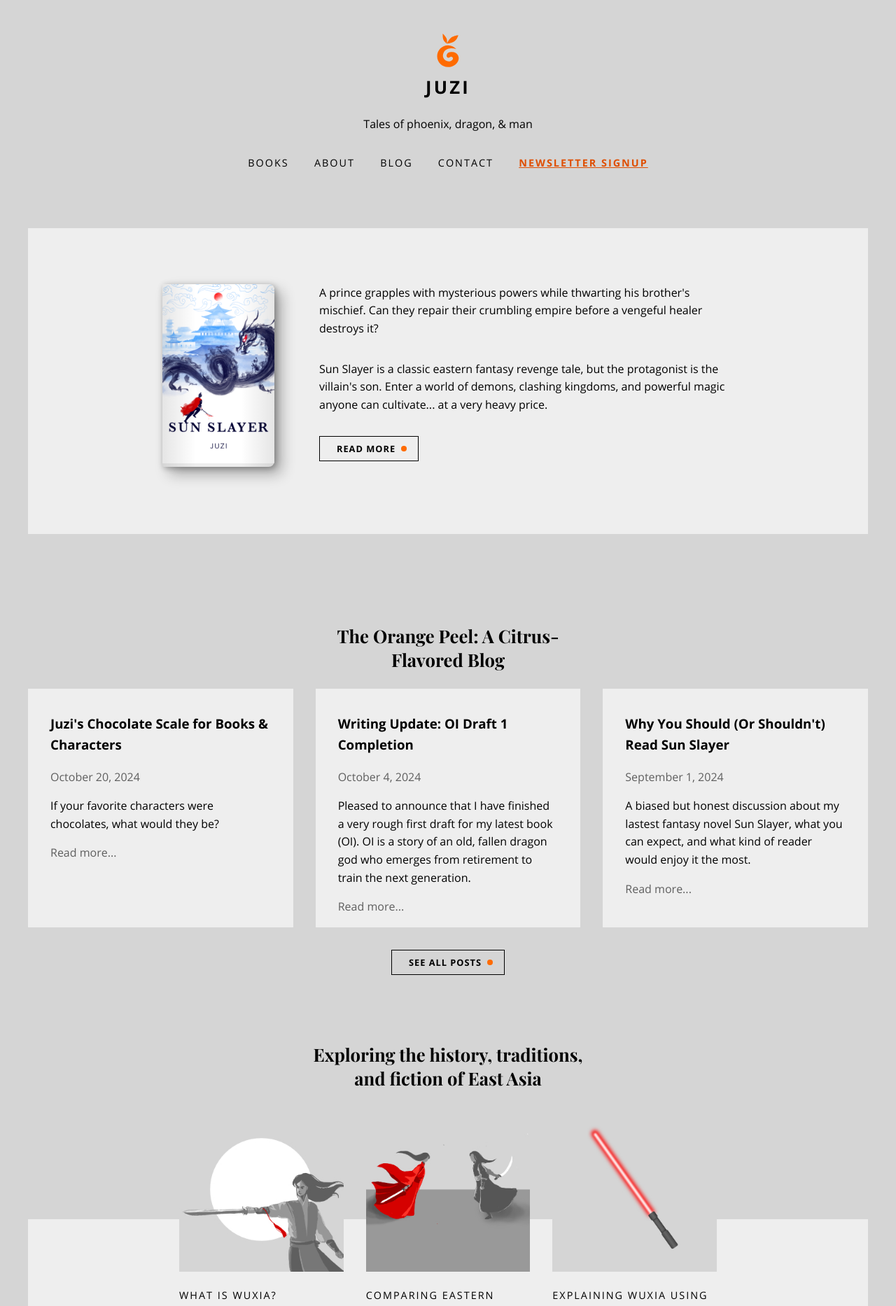
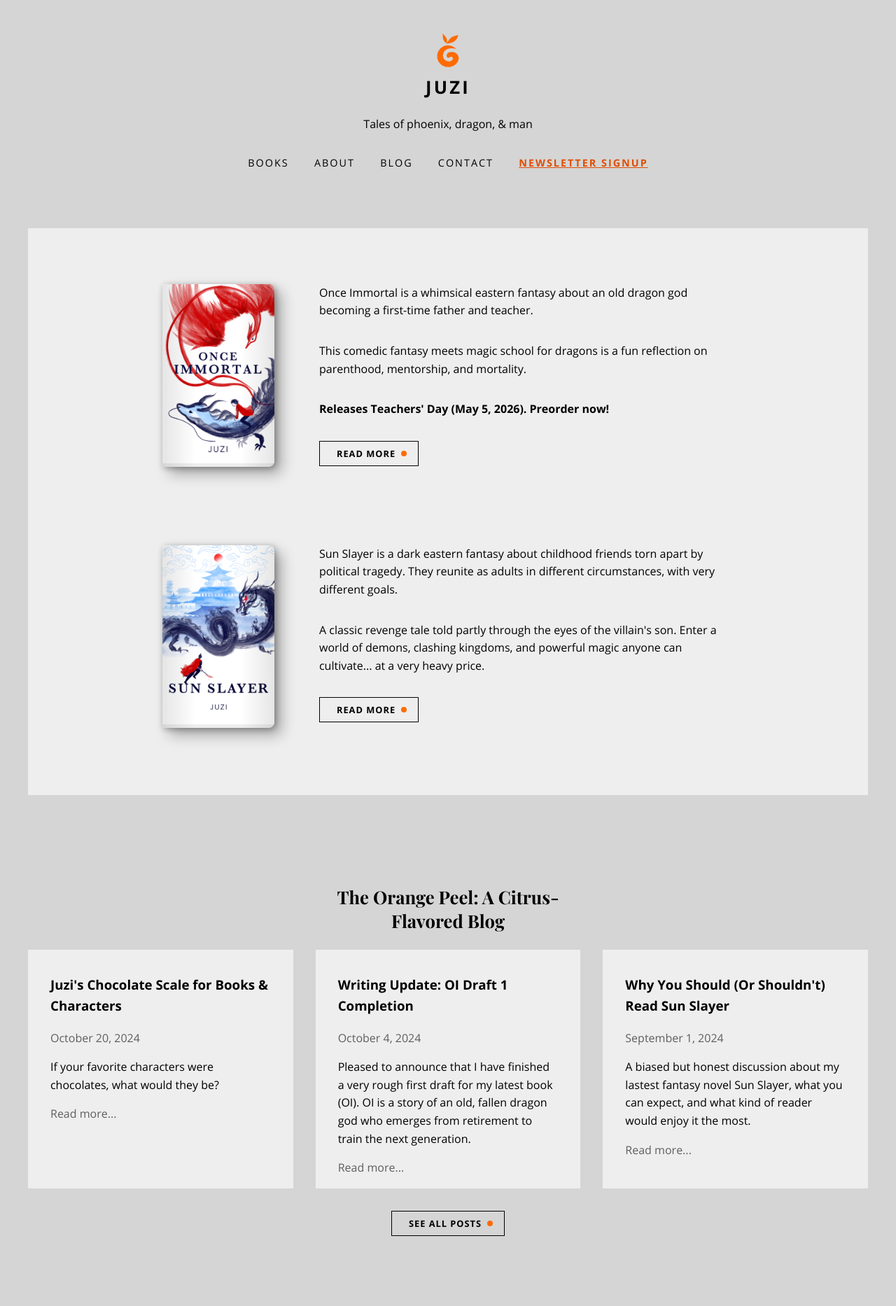
Before and after one commit to Gernene/juzi, a Jekyll site: the page built from index.html, in a window 1280 px wide. Shown: the top 1866 px of the page at 70% size. Built offline with Jekyll 4.4.1, drawn with Linux system fonts in a browser that asks for light colours.

Commit message:
Add Once Immortal to home

```diff
--- a/css/style.css
+++ b/css/style.css
@@ -482,19 +482,23 @@ body {
   width: 100%;
 }
 
-.book-prev {
+.book-prev-wrapper {
   background: #eee;
   margin: 0 0 5rem 0;
   padding: 5rem 2rem;
 }
 
+.book-prev {
+  margin: 0 0 6rem 0;
+}
+
+.book-prev:last-child {
+  margin: 0;
+}
+
 .book-prev p {
   margin: 0;
-  padding: 2rem 0;
-}
-
-.book-prev p:first-of-type {
-  padding: 0;
+  padding: 0 0 2rem 0;
 }
 
 .articles {
@@ -819,7 +823,11 @@ body {
     align-items: flex-start;
     align-self: center;
     display: flex;
-    margin: 0 auto 5rem auto;
+    margin: 0 auto 6rem auto;
+  }
+
+  .book-prev:last-child {
+    margin-bottom: 0 auto;
   }
 
   .book-sm {
@@ -917,9 +925,17 @@ body {
     margin: 0 6rem 0 0;
   }
 
-  .book-prev {
+  .book-prev-wrapper {
     margin: 0 0 8rem 0;
     padding: 5rem 12rem;
+  }
+
+  .book-prev {
+    margin: 0 0 6rem 0;
+  }
+
+  .book-prev:last-child {
+    margin: 0;
   }
 
   .book-prev .book-sm {
@@ -947,7 +963,7 @@ body {
     content: " ";
     display: flex;
     height: calc(100% - 5rem);
-    margin: 0 0 20rem 0
+    margin: 0 0 20rem 0;
     padding: 0 0 10rem 0;
     position: absolute;
     top: 10rem;
--- a/index.html
+++ b/index.html
@@ -4,6 +4,28 @@ layout: default
 <!-- <div class="video-wrapper">
   <iframe class="video" width="950" height="534" src="https://www.youtube.com/embed/kFgGR5vS4f0?rel=0" title="YouTube video player" frameborder="0" allow="accelerometer; autoplay; clipboard-write; encrypted-media; gyroscope; picture-in-picture" allowfullscreen></iframe>
 </div> -->
+<section class="book-prev-wrapper">
+  <div class="book-prev">
+      <a href="{{ site.url }}/once-immortal/">
+        <div class="book-sm">
+        <img src="{{ site.url }}/img/writing/once-immortal/once-immortal-cover.jpg" title="Once Immortal Book Cover" alt="Once Immortal by Juzi">
+        <div class="shading"></div>
+        </div>
+      </a>
+      <div class="book-prev-info">
+        <div class="sr-only">Once Immortal</div>
+        <p>
+          Once Immortal is a whimsical eastern fantasy about an old dragon god becoming a first-time father and teacher.
+        </p>
+        <p>
+          This comedic fantasy meets magic school for dragons is a fun reflection on parenthood, mentorship, and mortality.
+        </p>
+        <p>
+          <strong>Releases Teachers' Day (May 5, 2026). Preorder now!</strong>
+        </p>
+        <a class="cta" href="{{ site.url }}/once-immortal/">Read More</a>
+      </div>
+  </div>
   <div class="book-prev">
       <a href="{{ site.url }}/sun-slayer/">
         <div class="book-sm">
@@ -14,14 +36,15 @@ layout: default
       <div class="book-prev-info">
         <div class="sr-only">Sun Slayer</div>
         <p>
-          A prince grapples with mysterious powers while thwarting his brother's mischief. Can they repair their crumbling empire before a vengeful healer destroys it?
+          Sun Slayer is a dark eastern fantasy about childhood friends torn apart by political tragedy. They reunite as adults in different circumstances, with very different goals.
         </p>
         <p>
-          Sun Slayer is a classic eastern fantasy revenge tale, but the protagonist is the villain's son. Enter a world of demons, clashing kingdoms, and powerful magic anyone can cultivate... at a very heavy price.
+          A classic revenge tale told partly through the eyes of the villain's son. Enter a world of demons, clashing kingdoms, and powerful magic anyone can cultivate... at a very heavy price.
         </p>
         <a class="cta" href="{{ site.url }}/sun-slayer/">Read More</a>
       </div>
   </div>
+</section>
 
 <section class="blog-stub">
   <h1 class="heading1">The Orange Peel: A Citrus-Flavored Blog</h1>
```
